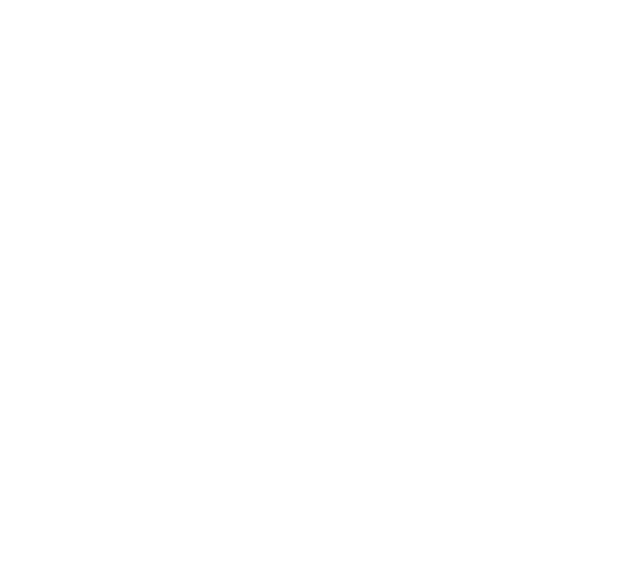
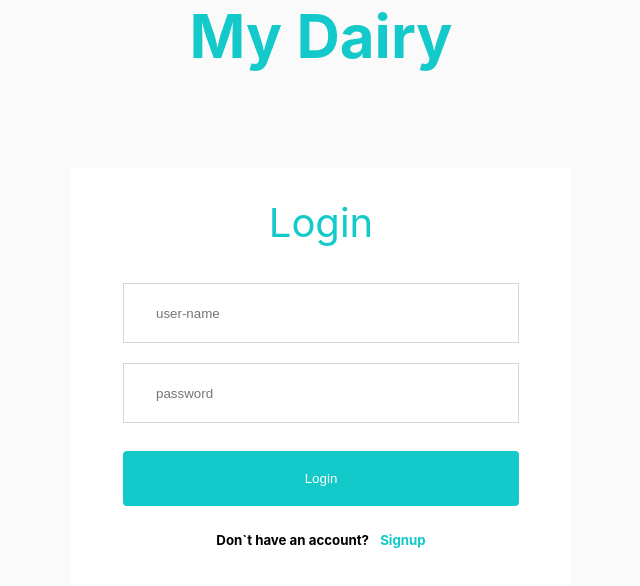
Before and after one commit to liegeubani/my-diar, a React (Create React App) app: page /login in a window 1280 px wide. Shown: the top 586 px of the page, without its empty margins (319-959 px from the left). Built offline with nearby package versions, Linux system fonts and the light colour scheme.

Commit message:
updated the login page add react router to the page and making it more responsible

```diff
--- a/src/Components/login.jsx
+++ b/src/Components/login.jsx
@@ -1,4 +1,5 @@
 import React from 'react';
+import { Link } from 'react-router-dom'
 import '../Css/login.css'
 
 class Login extends React.Component {
@@ -26,15 +27,20 @@
         return (
             <div className="main-container" >
                 <header className="formHeader">My Dairy</header>
-                <form onSubmit={this.onSubmit}>
+
+                <form className="formbody" onSubmit={this.onSubmit}>
                     <header className="header-text">Login</header>
-                    <input type="text" value={userName} onChange={this.handleUsername} placeholder='user-name' />
-                    <input type="password" value={userPassword} onChange={this.handleUserpassword} placeholder='password' />
-                    <input type="submit" value="Login" />
+                    <div className="loginform">
+                        <input type="text" value={userName} onChange={this.handleUsername} placeholder='user-name' required />
+                        <input type="password" value={userPassword} onChange={this.handleUserpassword} placeholder='password' required />
+                        <input type="submit" value="Login" />
+                        <div className="footer">
+                            <h5>
+                                Don`t have an account? <Link to="/sign-up" className="signuplink" > Signup </Link>
+                            </h5>
+                        </div>
+                    </div>
                 </form>
-                <div className="footer">
-                    <h5 className="signup">Don`t have an account?<a href="/">Sign Up</a></h5>
-                </div>
             </div>
         )
     };
--- a/src/Css/login.css
+++ b/src/Css/login.css
@@ -1,41 +1,49 @@
+
+.main-container {
+    width:  100vw;
+    height: 100vh;
+    background: #e5e5e536;
+
+}
+
+.formbody {
+    width:  400px;
+    height: 65%;
+    margin: 16px  auto;
+    padding: 10px 50px ;
+    margin-top: 6rem;
+    text-align: center;
+    flex-shrink: 3;
+    background:white;
+    flex-direction: column;
+}
 
 
-.main-container {
-    margin-top: 5% ;
-    margin-left:15rem;
-    max-width:  65%;
-    /* height: 30rem; */
-    font-size: 1.7rem;
-    font-weight: 400;
+.loginform {
+   display:flex;
+   flex-direction: column;
 }
 
 .formHeader {
-    font-size:xx-large;
+    font-size:60px;
     color:#14C9C9;
-    font-weight: 500;
+    font-weight:bold;
+    text-align: center;
 }
 .header-text {
     color:#14C9C9;
+    text-align : center;
+    font-size: 40px;
+    padding: 20px;
 }
 
-form {
-    max-width: 40%;
-    height: 50%;
-    display: flex;
-    margin: auto;
-    padding: 1rem;
-    margin-top: 6rem;
-    background:white;
-    flex-direction: column;
-    border: 1px lightgray solid;
-    box-shadow: 0 1px 2px 0 rgba(34,36,38,.15);
-}
 
 
 input {
      border: 1px solid rgb(216, 212, 212);
      padding: 16px 32px;
      text-decoration: none;
+     height:26px;
      margin: 4px 2px;
      cursor: pointer;
      margin-top: 1rem;
@@ -47,26 +55,16 @@
     border: none;
     border-radius: 4px;
     cursor: pointer;
-    float: right;
+    height: 55px;
     margin-top: 1.5rem;
 }
 
 
-.signup {
-  font-size: medium;
-
-}
 
 
-a {
+
+.signuplink {
     color: #14C9C9;
     text-decoration: none;
-    margin-left: 30px;
+    margin-left: 8px;
 }
-
-@media (max-width: 600px) {
-    .main-container{
-      width: auto;
-      margin-left: 100px ;
-    }
-  }
--- a/src/Routes/index.js
+++ b/src/Routes/index.js
@@ -2,6 +2,7 @@
 import React from "react";
 import { BrowserRouter as Router, Switch, Route } from "react-router-dom";
 import Demo from '../Components/Demo';
+import Login from '../Components/login'
 
 
 const Routes = () => {
@@ -12,6 +13,9 @@
         <Route exact path="/demo">
           <Demo />
         </Route>
+        <Route exact path="/login">
+          <Login />
+        </Route>
       </Switch>
     </Router>
   )
```
Also changed, not shown: 1 other file (tests, documents, lock files or other folders).
